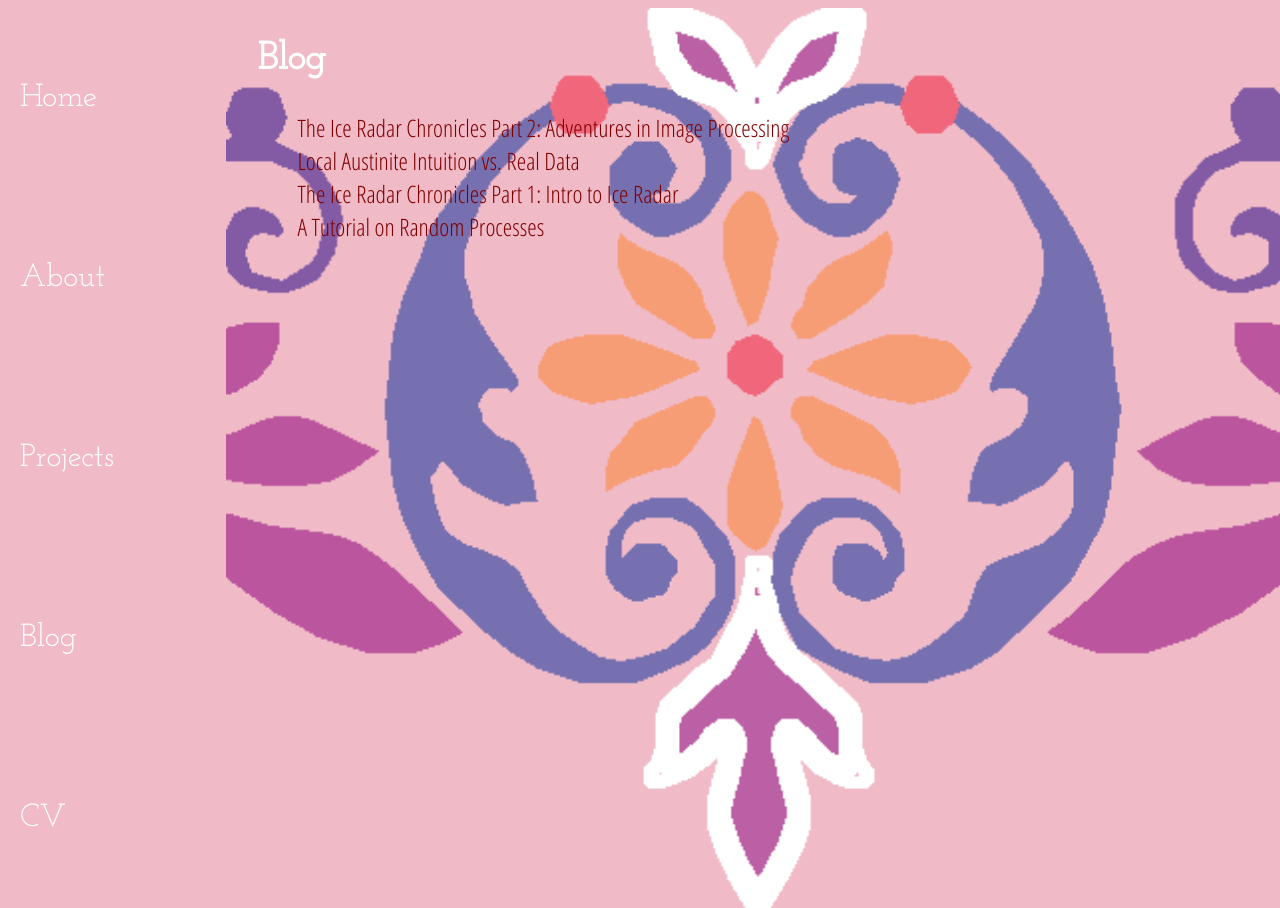
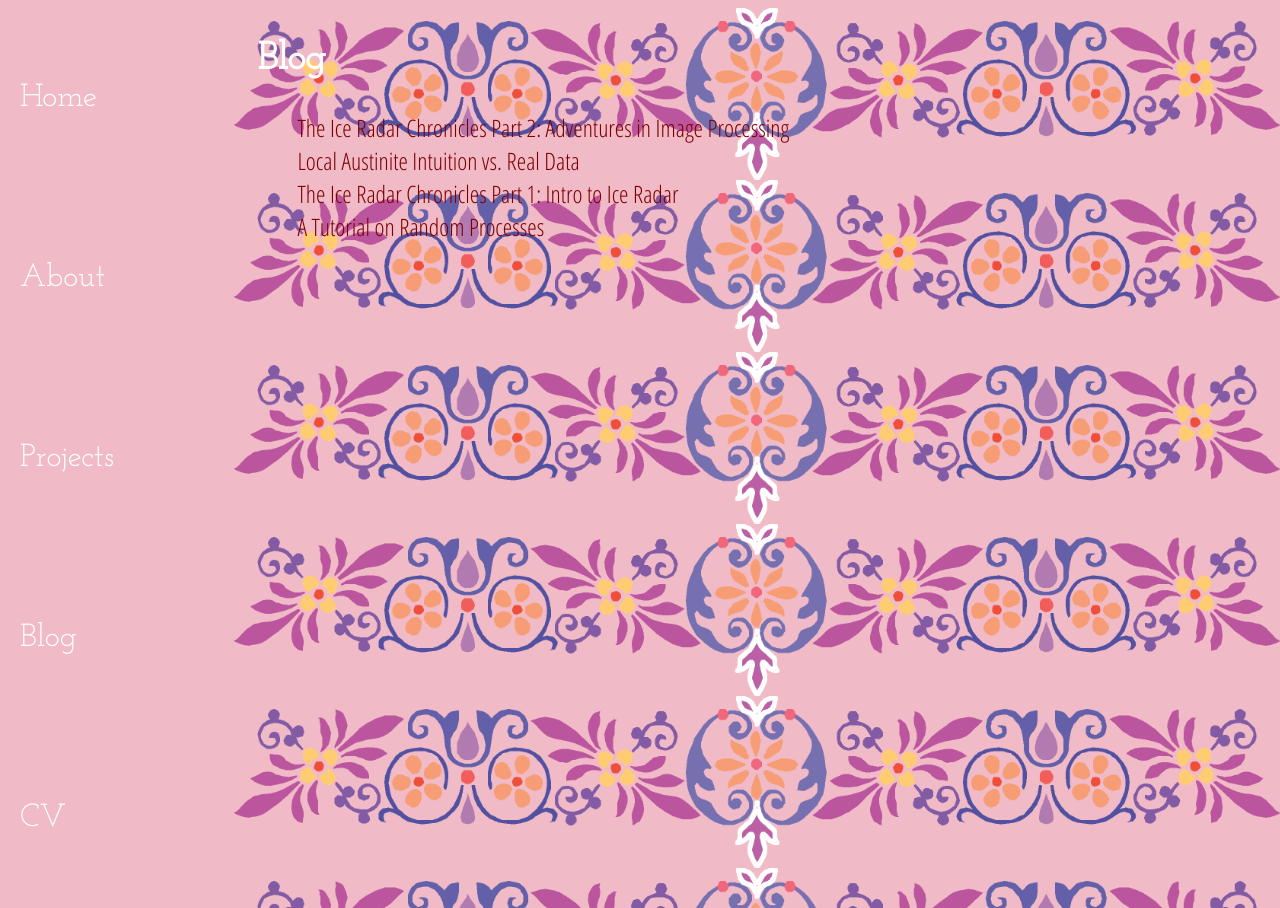
Before and after one commit to AlyssaYelle/AlyssaYelle.github.io, a Jekyll site: the page built from blog/index.html, in a window 1280 px wide. Built offline with Jekyll 4.4.1, drawn with Linux system fonts in a browser that asks for light colours.

Commit message:
blog border bottom

```diff
--- a/css/main.css
+++ b/css/main.css
@@ -111,8 +111,8 @@ h4 {
 
 .blog {
   background-image: url("assets/blog-bottom-border.png");
-  background-size:cover;
-  background-position:center bottom;
+  background-size:contain;
+  background-position:bottom bottom;
 }
 
 
```
